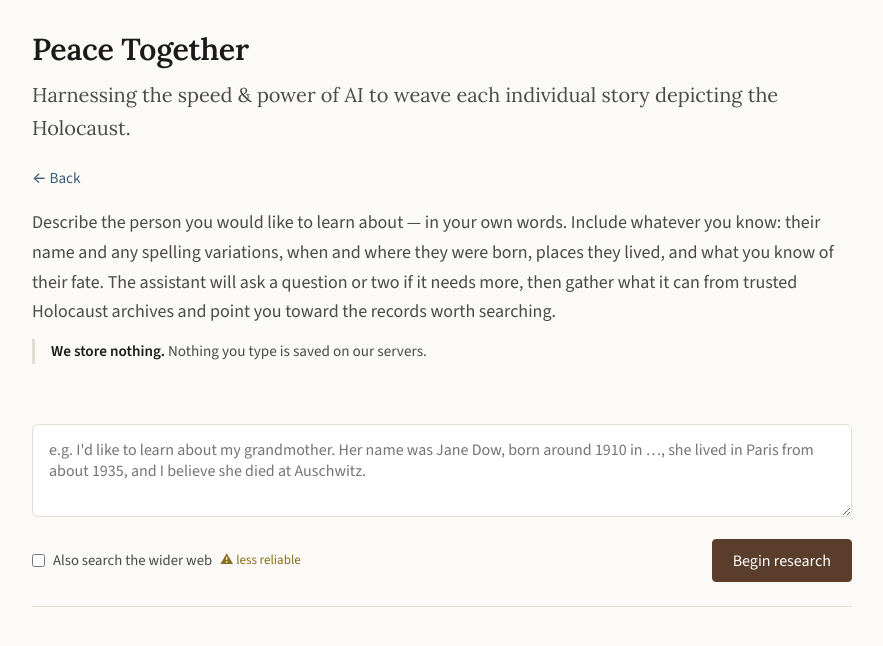
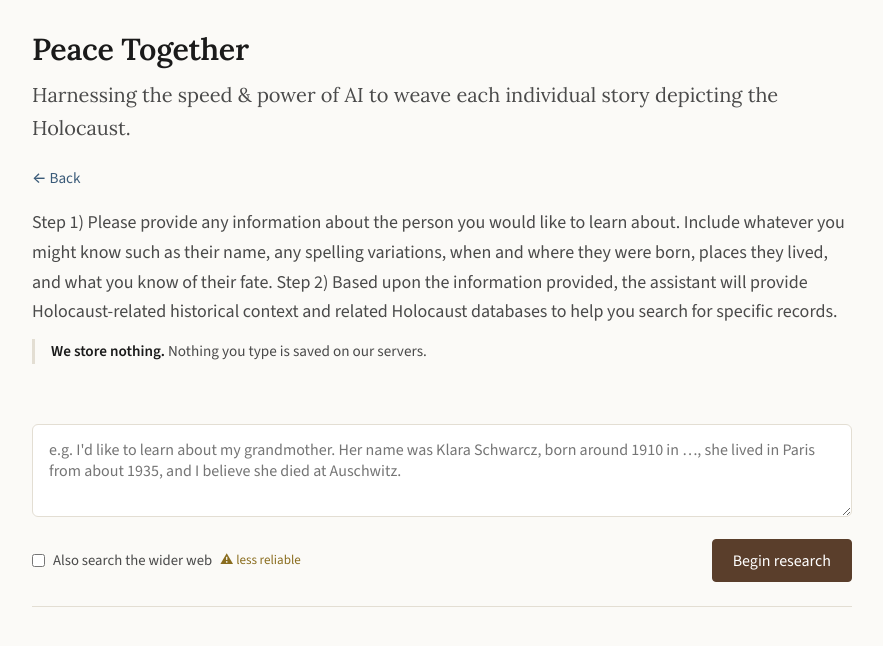
Before and after one commit to luckyix39/Script-Bridge, a React (Vite) app in the folder frontend/: page / in a window 1280 px wide. Both pictures are taken after a click on the button 430 px from the left and 944 px from the top of the page. Shown: the top 646 px of the page, without its empty margins (198-1081 px from the left). Built offline with nearby package versions, Linux system fonts and the light colour scheme.

Commit message:
Update NarrativeGuidance.tsx

```diff
--- a/frontend/src/pages/NarrativeGuidance.tsx
+++ b/frontend/src/pages/NarrativeGuidance.tsx
@@ -347,11 +347,11 @@ export default function NarrativeGuidance() {
 
       <section className={styles.intro}>
         <p>
-          Describe the person you would like to learn about — in your own words. Include whatever you
-          know: their name and any spelling variations, when and where they were born, places they
-          lived, and what you know of their fate. The assistant will ask a question or two if it needs
-          more, then gather what it can from trusted Holocaust archives and point you toward the
-          records worth searching.
+          Step 1) Please provide any information about the person you would like to learn about. Include whatever you
+          might know such as their name, any spelling variations, when and where they were born, places they
+          lived, and what you know of their fate.
+          Step 2) Based upon the information provided, the assistant will provide Holocaust-related historical context and related
+          Holocaust databases to help you search for specific records.
         </p>
         <p className={styles.privacyNote}>
           <strong>We store nothing.</strong> Nothing you type is saved on our servers.
@@ -389,7 +389,7 @@ export default function NarrativeGuidance() {
           rows={3}
           value={input}
           onChange={(e) => setInput(e.target.value)}
-          placeholder="e.g. I'd like to learn about my grandmother. Her name was Jane Dow, born around 1910 in …, she lived in Paris from about 1935, and I believe she died at Auschwitz."
+          placeholder="e.g. I'd like to learn about my grandmother. Her name was Klara Schwarcz, born around 1910 in …, she lived in Paris from about 1935, and I believe she died at Auschwitz."
         />
         <div className={styles.composerRow}>
           <label className={styles.broadSearch}>
```
